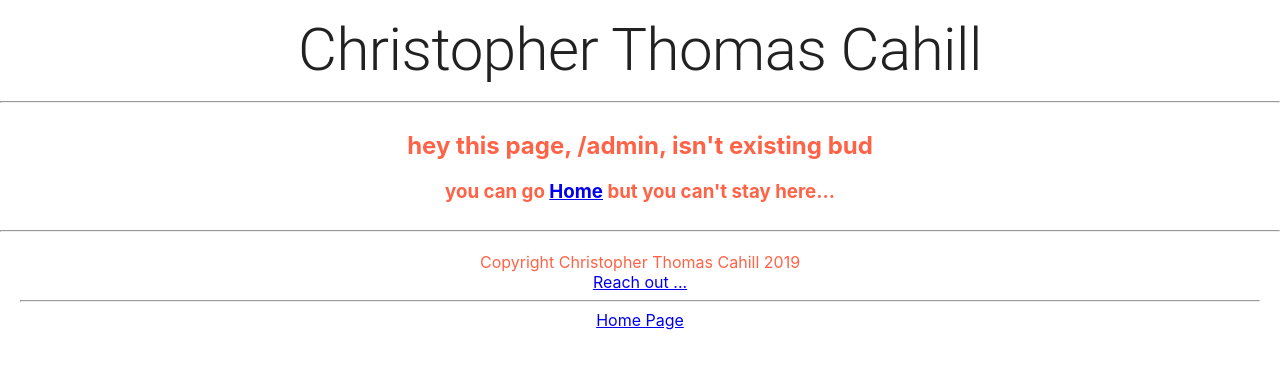
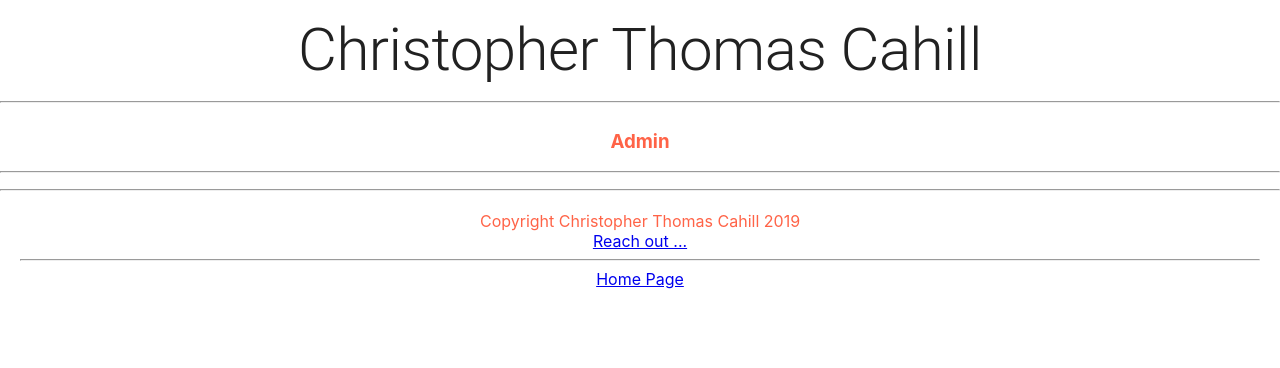
Before and after one commit to ccahill1117/reactFolio, a React (Create React App) app: page /#/admin in a window 1280 px wide. Shown: the top 368 px of the page. Built offline with nearby package versions, Linux system fonts and the light colour scheme.

Commit message:
add admin component to edit posts

```diff
--- a/src/App.js
+++ b/src/App.js
@@ -14,6 +14,7 @@ import Contact from './lib/Contact';
 import Error404 from './lib/Error404';
 import logo from './logo.svg';
 import PropTypes from 'prop-types';
+import Admin from './lib/Admin';
 import './App.css';
 
 class App extends React.Component {
@@ -92,12 +93,9 @@ class App extends React.Component {
                 <Route exact path='/bio' component={Bio} />
                 <Route exact path='/project' component={Project} />
                 <Route exact path='/contact' component={Contact} />
-
                 <Route exact path='/fun' render={()=><ItemList itemList={this.state.masterItemList} />} />
-
                 <Route exact path='/newitem' render={()=><NewItemControl onNewItemCreation={this.handleAddingNewItemToList} />} />
-
-
+                 <Route path='/admin' render={()=><Admin itemList={this.state.masterItemList} />} />
                 <Route component={Error404} />
               </Switch>
             </div>
--- /dev/null
+++ b/src/lib/Admin.jsx
@@ -0,0 +1,23 @@
+import React from 'react';
+import PropTypes from 'prop-types';
+import Moment from 'moment';
+import ItemList from './ItemList';
+
+function Admin(props){
+  return (
+    <div>
+      <h3>Admin</h3>
+
+
+      <hr/>
+    </div>
+  );
+}
+
+
+Admin.propTypes = {
+  ticketList: PropTypes.array,
+
+};
+
+export default Admin;
```
